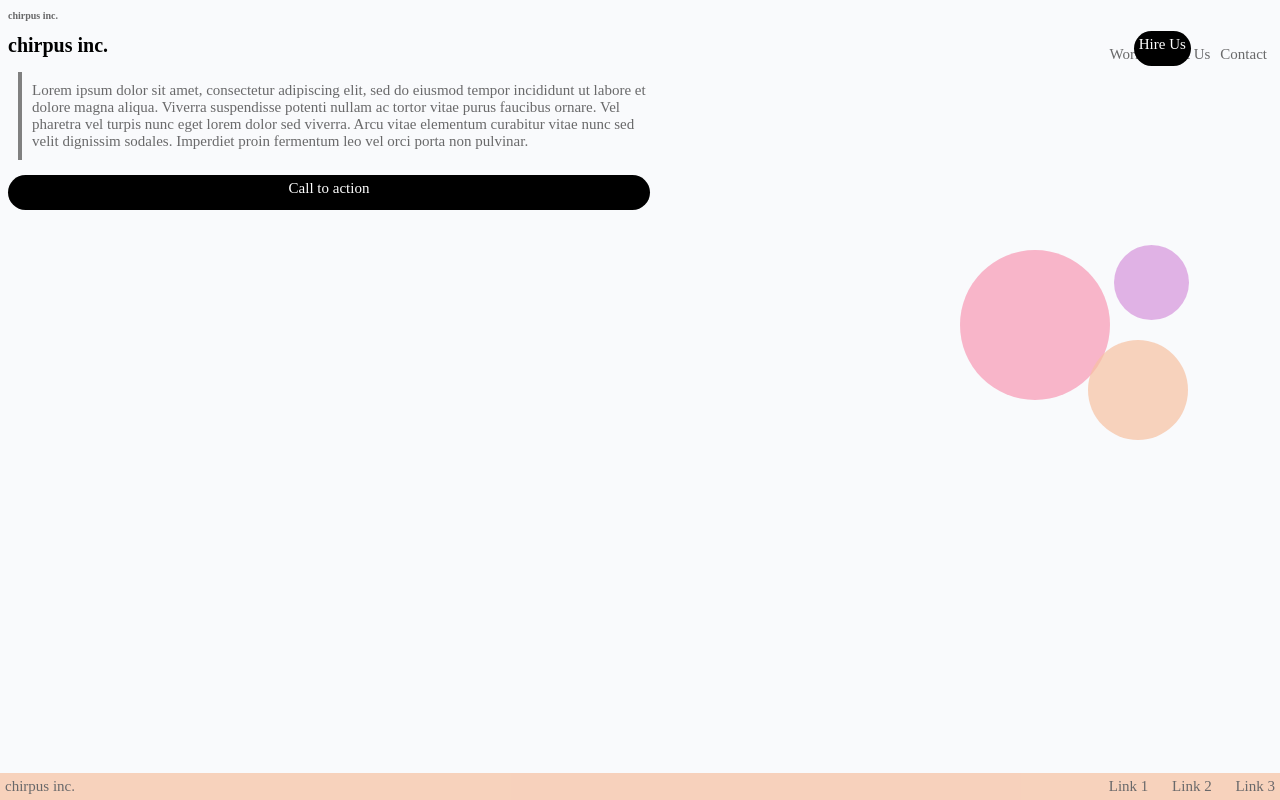
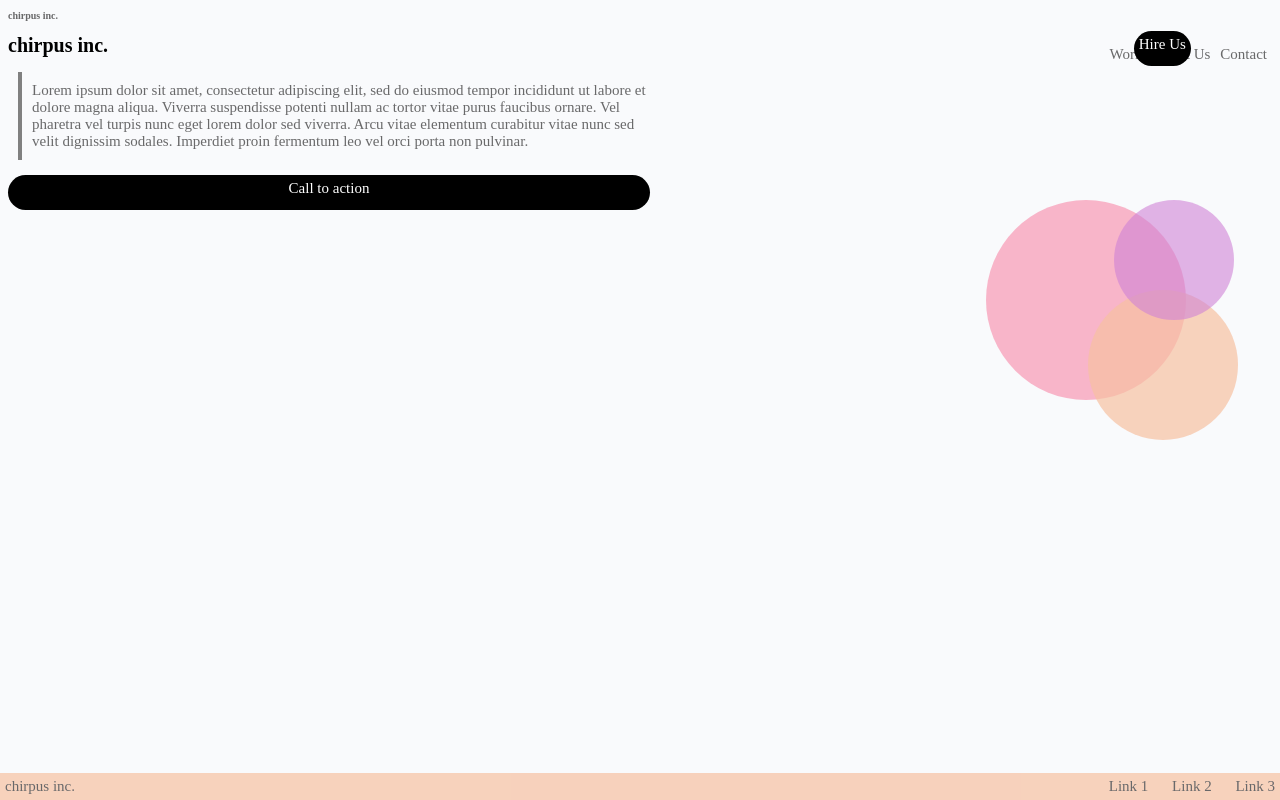
Before and after one commit to brittacode/homework1oct, a plain HTML site: page index.html in a window 1280 px wide. Drawn offline with Linux system fonts and the light colour scheme.

Commit message:
circle adjust

```diff
--- a/style.css
+++ b/style.css
@@ -99,36 +99,33 @@ footer a {
   }
 
   .dot1 {
-    height: 150px;
-    width: 150px;
+    height: 200px;
+    width: 200px;
     background-color: rgba(247, 136, 167, 0.6);
     border-radius: 50%;
     position: fixed;
     bottom: 50%;
-    left: 75%;
-    display: flex;
+    left: 77%;
     float: right;
   }
   .dot2 {
-    height: 100px;
-    width: 100px;
+    height: 150px;
+    width: 150px;
     background-color: rgba(247, 193, 162, 0.7);
     border-radius: 50%;
     position: fixed;
     bottom: 45%;
     left: 85%;
-    display: flex;
     float: right;
   }
   .dot3 {
-    height: 75px;
-    width: 75px;
+    height: 120px;
+    width: 120px;
     background-color: rgba(207, 130, 213, 0.6);
     border-radius: 50%;
     position: fixed;
     bottom: 60%;
     left: 87%;
-    display: flex;
     float: right;
   }
 }
```
